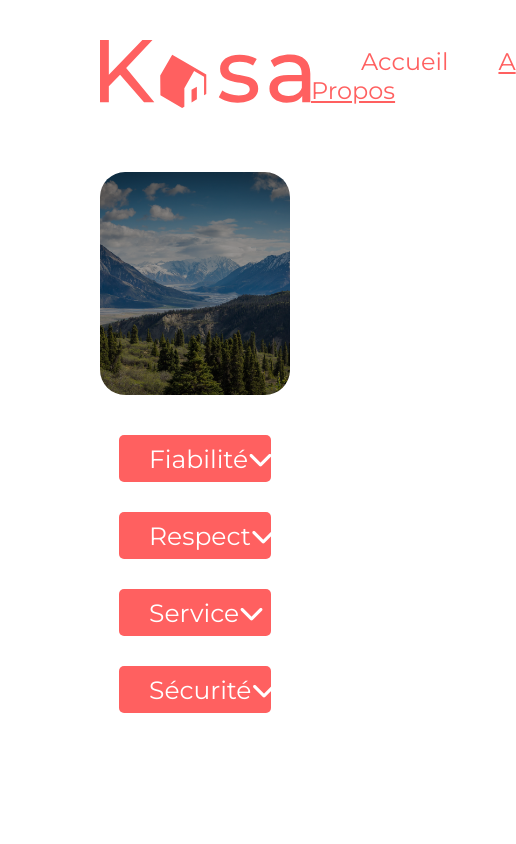
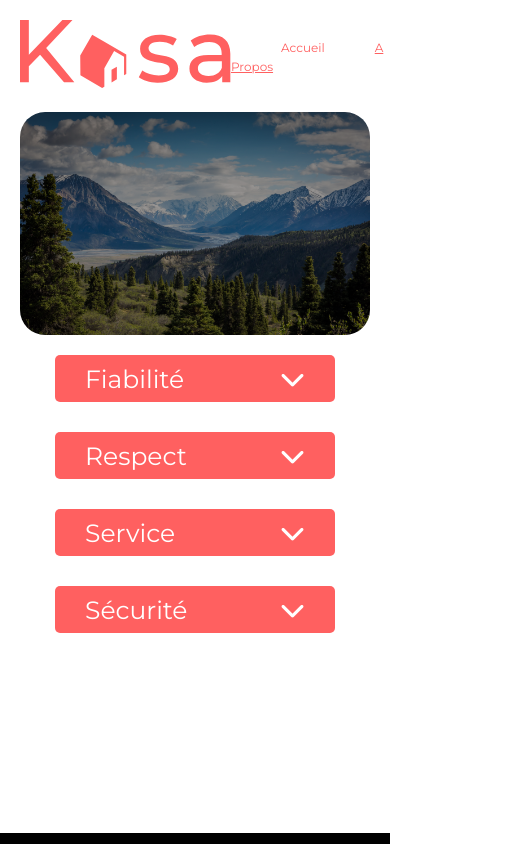
Before and after one commit to CharonTom/Kasa, a React (Create React App) app: page /about in a window 390 px wide. Shown: the top 844 px of the page, 516 px wide, since content can reach past the window. Built offline with nearby package versions, Linux system fonts and the light colour scheme.

Commit message:
Fix URL and Carrousel

```diff
--- a/src/Components/Carrousel/Carrousel.jsx
+++ b/src/Components/Carrousel/Carrousel.jsx
@@ -27,14 +27,7 @@ function Carrousel({ galleryImg }) {
         </div>
       )}
       {galleryImg?.map((gallery, index) => (
-        <div
-          key={index} // mise en place du slider avec affichage conditionnel et opacity=1 quand le slide en cours vaut l'index
-          // className={
-          //   imgAfficher === index
-          //     ? 'slider bl-msk wh-msk active-anim'
-          //     : 'slider bl-msk wh-msk'
-          // }
-        >
+        <div key={index}>
           {index === imgAfficher && (
             <img src={gallery} alt="appartement à louer" />
           )}
--- a/src/Components/Collapse/Collapse.jsx
+++ b/src/Components/Collapse/Collapse.jsx
@@ -1,10 +1,10 @@
 import { useState } from 'react'
 
-function Collapse({ headerText, contentText }) {
+function Collapse({ headerText, contentText, page }) {
   const [collapseOpen, setCollapseOpen] = useState(false)
 
   return (
-    <div className="collapse">
+    <div className={`collapse${page ? ' ' + page : ''}`}>
       <div className="collapse__header">
         <p className="collapse__header__text">{headerText}</p>
         <div
--- a/src/Routes/RoutePath.jsx
+++ b/src/Routes/RoutePath.jsx
@@ -14,7 +14,7 @@ function RoutePath() {
       <Header />
       <Routes>
         <Route path="/" element={<Home />}></Route>
-        <Route path="/fiche/:id" element={<Fiche />} />
+        <Route path="fiche/:id" element={<Fiche />} />
         <Route path="about" element={<Apropos />}></Route>
         <Route path="*" element={<Error />} />
       </Routes>
--- a/src/pages/A-Propos/Apropos.jsx
+++ b/src/pages/A-Propos/Apropos.jsx
@@ -10,6 +10,7 @@ function Apropos() {
   useEffect(() => {
     axios.get('data/collapsedata.json').then((res) => setData(res.data)) //requète AXIOS pour prochaine utilisation API
   }, [])
+  console.log(data)
 
   return (
     <div className="miseenpage">
@@ -20,6 +21,7 @@ function Apropos() {
             key={`${dataCollapse}-${index}`}
             contentText={dataCollapse.aboutText}
             headerText={dataCollapse.aboutTitle}
+            page={'about'}
           />
         ))}
       </section>
--- a/src/scss/base/base.scss
+++ b/src/scss/base/base.scss
@@ -10,4 +10,7 @@ body {
 
 .miseenpage {
   margin: 60px 100px 0px 100px;
+  @media (max-width: 600px) {
+    margin: 20px 20px 0px 20px;
+  }
 }
--- a/src/scss/components/Banner.scss
+++ b/src/scss/components/Banner.scss
@@ -5,6 +5,9 @@
   border-radius: 25px;
   margin-bottom: 40px;
   position: relative;
+  @media (max-width: 600px) {
+    margin-bottom: 20px;
+  }
 
   & h1 {
     color: white;
--- a/src/scss/components/Cards.scss
+++ b/src/scss/components/Cards.scss
@@ -5,6 +5,12 @@
   gap: 60px;
   background-color: $secondary-color;
   border-radius: 25px;
+  @media (max-width: 600px) {
+    padding: 0px;
+    gap: 20px;
+    background-color: #ffffff;
+    flex-direction: column;
+  }
 
   & .link-card {
     height: 340px;
@@ -13,6 +19,9 @@
     flex-basis: 25%;
     min-width: 240px;
     position: relative;
+    @media (max-width: 600px) {
+      height: 255px;
+    }
 
     & .grid-card {
       height: 100%;
--- a/src/scss/components/Carrousel.scss
+++ b/src/scss/components/Carrousel.scss
@@ -5,7 +5,6 @@
   position: relative;
   color: rgb(255, 255, 255);
   font-size: 80px;
-  border: 2px red solid;
 
   &__left {
     position: absolute;
--- a/src/scss/components/Collapse.scss
+++ b/src/scss/components/Collapse.scss
@@ -1,6 +1,9 @@
+.about {
+  margin: auto;
+}
+
 .collapse {
   width: 80%;
-  margin: auto;
   margin-bottom: 30px;
   overflow: hidden;
 
@@ -33,16 +36,9 @@
     background-color: $secondary-color;
     border-radius: 0 0 10px 10px;
     padding: 20px;
-    //animation: slide-out 0.5s ease-in-out;
     z-index: -1;
     & p {
       margin: 0px;
     }
   }
 }
-
-// @keyframes slide-out {
-//   from {
-//     transform: translateY(-100%);
-//   }
-// }
--- a/src/scss/layouts/Footer.scss
+++ b/src/scss/layouts/Footer.scss
@@ -7,6 +7,9 @@
   justify-content: flex-end;
   align-items: center;
   margin-top: 40px;
+  @media (max-width: 600px) {
+    justify-content: center;
+  }
 
   &__text {
     font-size: 24px;
--- a/src/scss/layouts/Header.scss
+++ b/src/scss/layouts/Header.scss
@@ -3,12 +3,18 @@
   display: flex;
   justify-content: space-between;
   align-items: center;
+  @media (max-width: 600px) {
+    margin: 20px 20px 0px 20px;
+  }
 
   &__link a {
     @include link;
     padding-left: 50px;
     font-size: 24px;
     font-weight: 500;
+    @media (max-width: 600px) {
+      font-size: 12px;
+    }
 
     &:hover {
       text-decoration: underline;
--- a/src/scss/pages/Fiches.scss
+++ b/src/scss/pages/Fiches.scss
@@ -14,4 +14,5 @@
   display: flex;
   justify-content: space-around;
   gap: 70px;
+  position: relative;
 }
```
